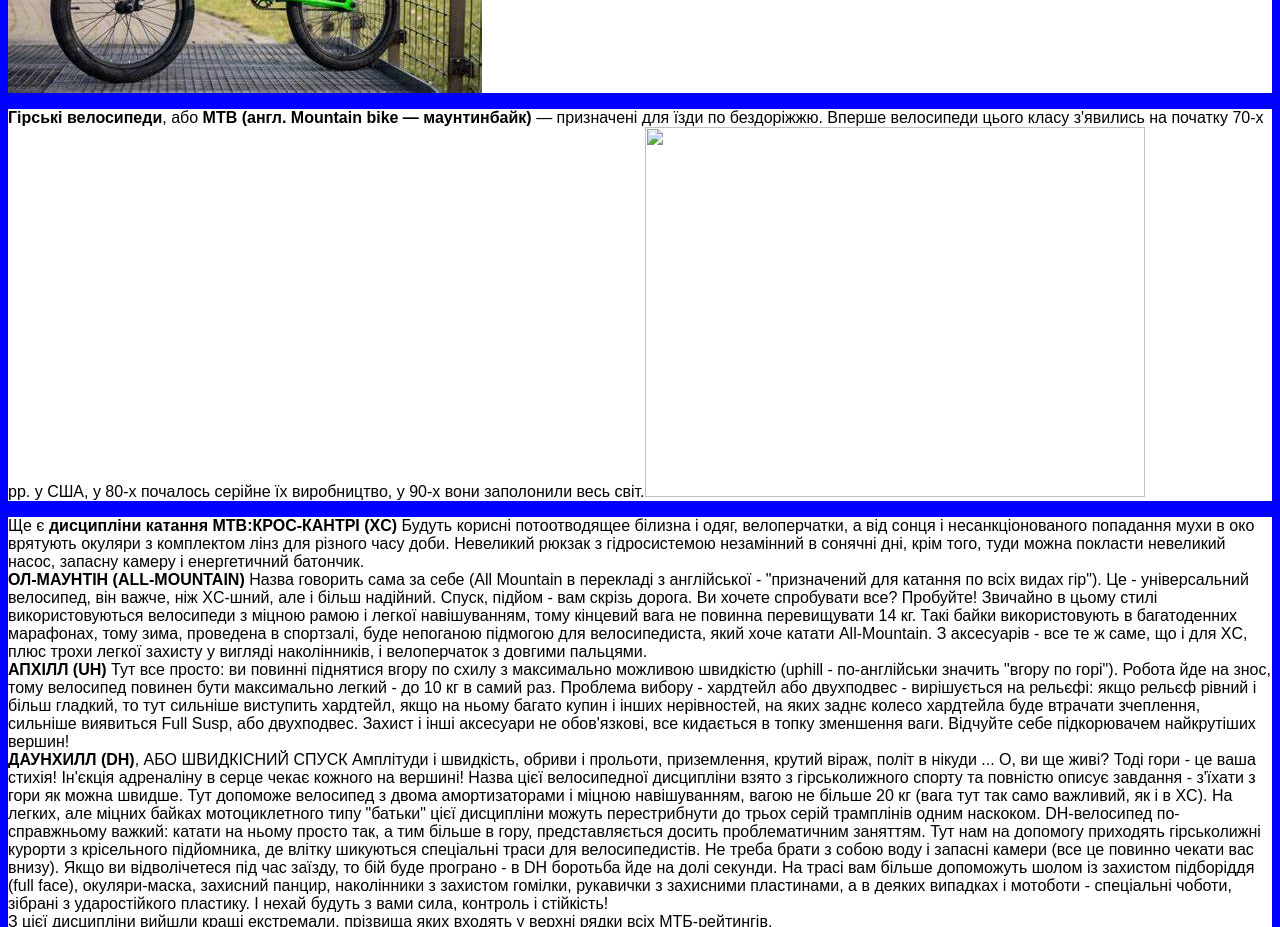
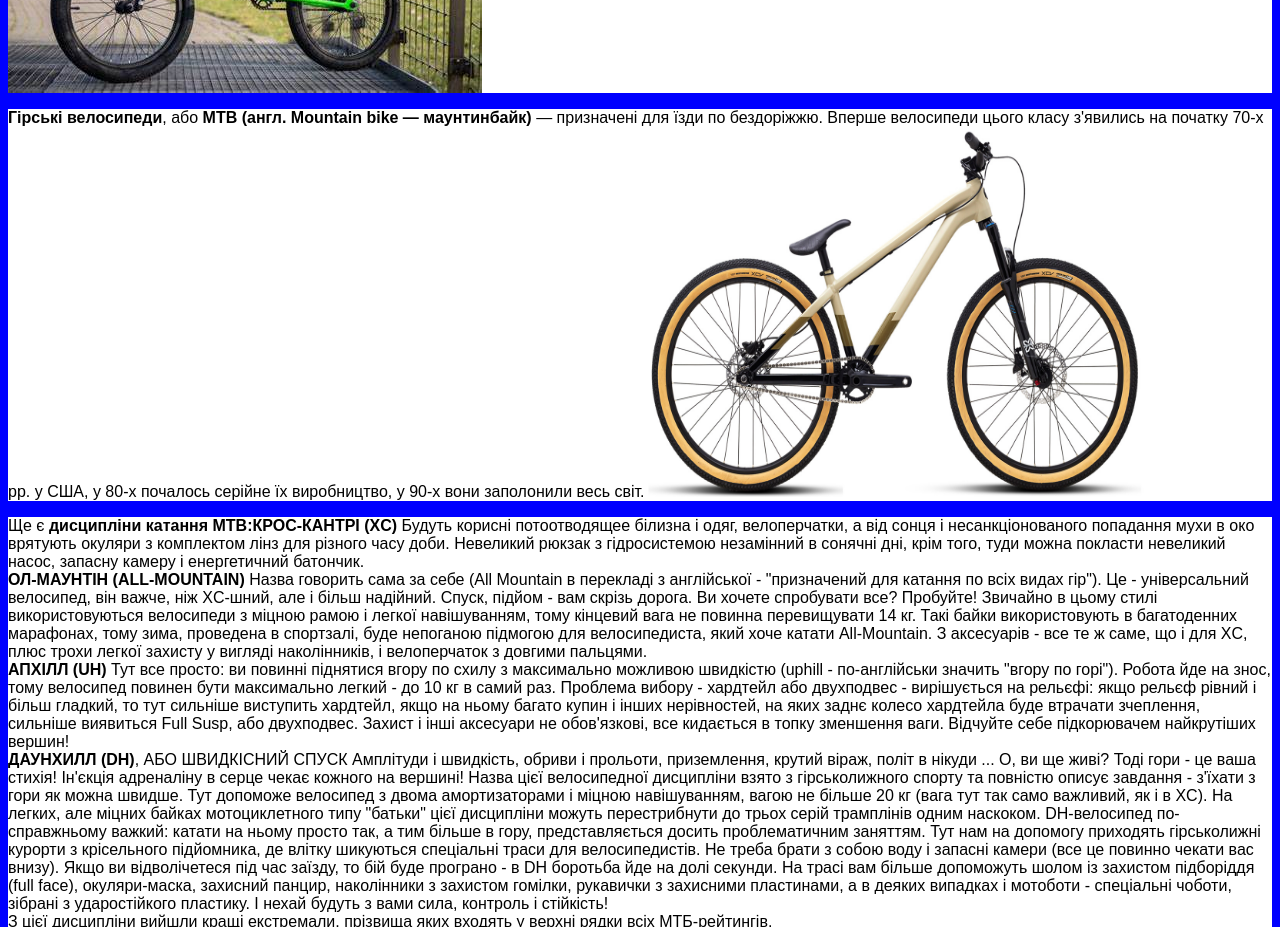
Before and after one commit to VikaKhaustova/bicycle, a plain HTML site: page index.html in a window 1280 px wide. Shown: the part 800-1727 px from the top of the page. Drawn offline with Linux system fonts and the light colour scheme.

Commit message:
Update index.html

```diff
--- a/index.html
+++ b/index.html
@@ -10,7 +10,7 @@
     <p style="background-color:white">Є багато різних велосипедів для різних задач.</p>
     <p style="background-color:white"> Ми розбираємо екстримальні десципліни тому велосипед повинен теж бути таким.</p>
         <p id="BMX" style="background-color:white"><b>BMX (Bicycle Moto Cross (X)).</b> У 60-х роках ці велосипеди розроблялись як імітація мотоциклу для мотокросу, щоб розвивати певні навички. Згодом всі зрозуміли, що на них легко робити трюки, і BMX почав розвиватись як окремий вид спорту.</p> <p style="background-color:white"><img src="folder/2.jfif"></p>
-        <p id="MTB" style="background-color:white"><b>Гірські велосипеди</b>, або <b>MTB</b> <b>(англ. Mountain bike — маунтинбайк)</b> — призначені для їзди по бездоріжжю. Вперше велосипеди цього класу з'явились на початку 70-х рр. у США, у 80-х почалось серійне їх виробництво, у 90-х вони заполонили весь світ.<img src="folder/3.jpeg" width="500px" height="370px"/></p>
+        <p id="MTB" style="background-color:white"><b>Гірські велосипеди</b>, або <b>MTB</b> <b>(англ. Mountain bike — маунтинбайк)</b> — призначені для їзди по бездоріжжю. Вперше велосипеди цього класу з'явились на початку 70-х рр. у США, у 80-х почалось серійне їх виробництво, у 90-х вони заполонили весь світ.<img src="folder/3.jpg" width="500px" height="370px"/></p>
         <p style="background-color:white">Ще є <b>дисципліни катання MTB:</b><b>КРОС-КАНТРІ (XC)</b>
 Будуть корисні потоотводящее білизна і одяг, велоперчатки, а від сонця і несанкціонованого попадання мухи в око врятують окуляри з комплектом лінз для різного часу доби. Невеликий рюкзак з гідросистемою незамінний в сонячні дні, крім того, туди можна покласти невеликий насос, запасну камеру і енергетичний батончик.<br>
 <b>ОЛ-МАУНТІН (ALL-MOUNTAIN)</b>
```
